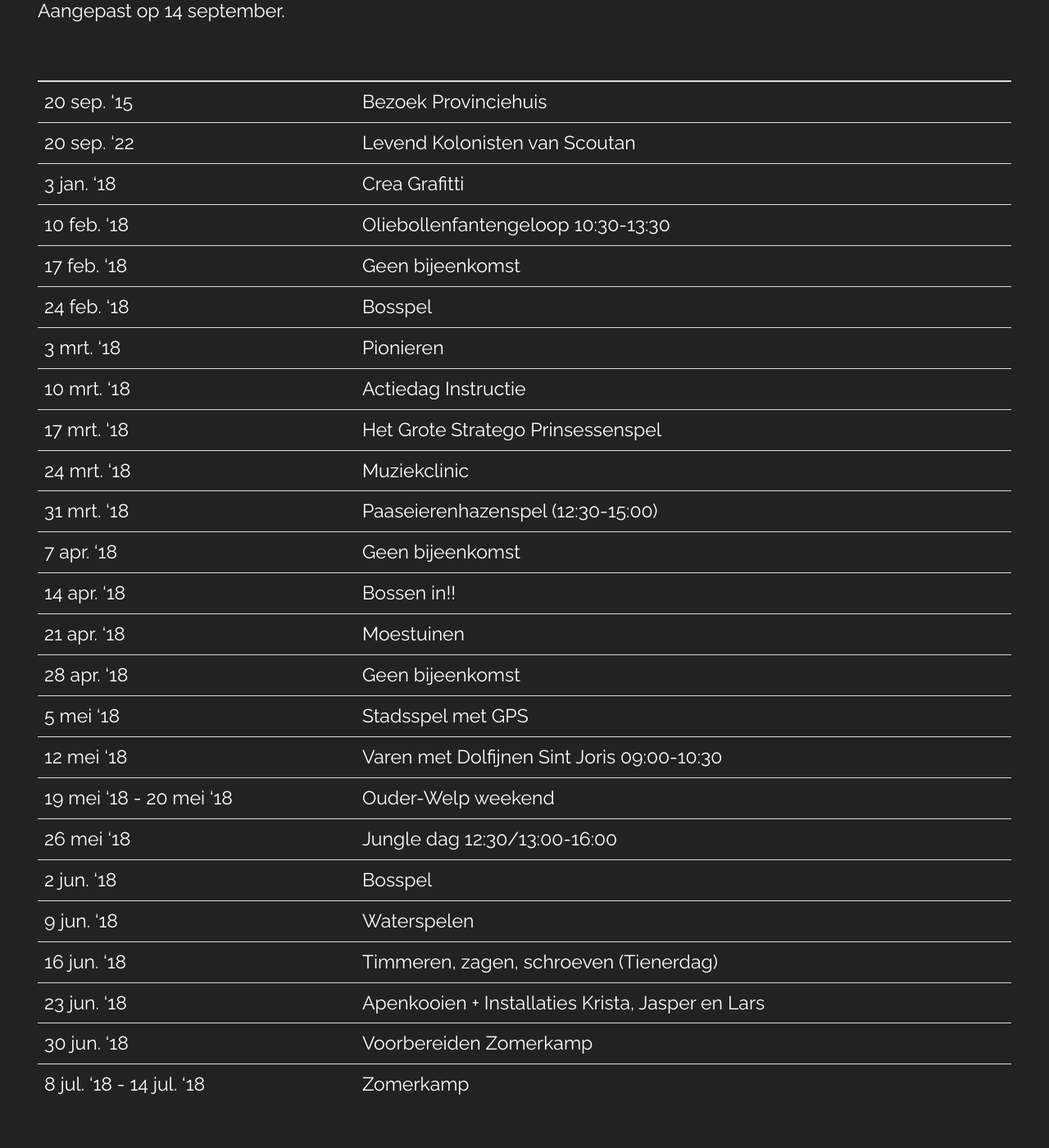
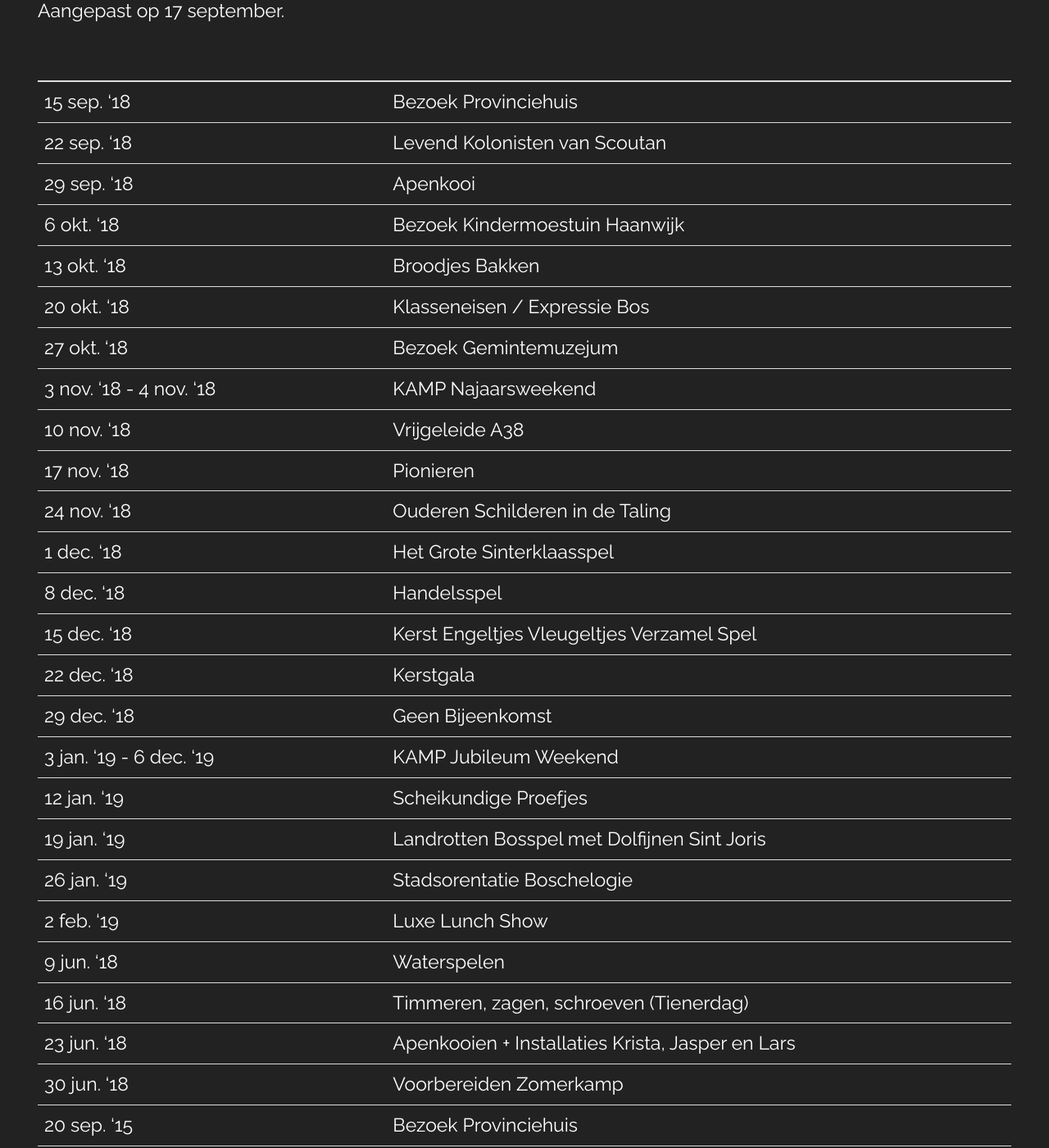
Before and after one commit to nognooitmeegemaakt/website, a Jekyll site: the page built from _agenda/welpen.md, in a window 1280 px wide and 1400 px high, scrolled down 376 px. Shown: the whole window at 82% size. Built offline with Jekyll 4.4.1, drawn with Linux system fonts in a browser that asks for light colours; some web fonts are replaced; some of the changed text lies outside the part shown.

Commit message:
Update welpen.md Agenda through CMS
By Fabrizio Zanin (141.101.77.113)

```diff
--- a/_agenda/welpen.md
+++ b/_agenda/welpen.md
@@ -3,15 +3,40 @@ title: Welpen Programma
 layout: agenda
 category: agenda
 agenda: welpen
-footer: ""
+footer: "_Laatste wijziging 17-09-2018_"
 ---
 
-Welpen Programma van januari - Zomerkamp
+Welpen Programma van september tot januari
 
-Aangepast op 14 september.
+Aangepast op 17 september.
 
 | | |
 |---|---|
+| 15 sep. '18 | Bezoek Provinciehuis |
+| 22 sep. '18 | Levend Kolonisten van Scoutan |
+| 29 sep. '18 | Apenkooi |
+| 6 okt. '18 | Bezoek Kindermoestuin Haanwijk |
+| 13 okt. '18 | Broodjes Bakken |
+| 20 okt. '18 | Klasseneisen / Expressie Bos |
+| 27 okt. '18 | Bezoek Gemintemuzejum |
+| 3 nov. '18 - 4 nov. '18 | KAMP Najaarsweekend |
+| 10 nov. '18 | Vrijgeleide A38 |
+| 17 nov. '18 | Pionieren |
+| 24 nov. '18 | Ouderen Schilderen in de Taling |
+| 1 dec. '18 | Het Grote Sinterklaasspel |
+| 8 dec. '18 | Handelsspel |
+| 15 dec. '18 | Kerst Engeltjes Vleugeltjes Verzamel Spel |
+| 22 dec. '18 | Kerstgala |
+| 29 dec. '18 | Geen Bijeenkomst |
+| 3 jan. '19 - 6 dec. '19 | KAMP Jubileum Weekend |
+| 12 jan. '19 | Scheikundige Proefjes |
+| 19 jan. '19 | Landrotten Bosspel met Dolfijnen Sint Joris |
+| 26 jan. '19 | Stadsorentatie Boschelogie |
+| 2 feb. '19 | Luxe Lunch Show |
+| 9 jun. '18 | Waterspelen |
+| 16 jun. '18 | Timmeren, zagen, schroeven (Tienerdag) |
+| 23 jun. '18 | Apenkooien + Installaties Krista, Jasper en Lars |
+| 30 jun. '18 | Voorbereiden Zomerkamp |
 | 20 sep. '15 | Bezoek Provinciehuis |
 | 20 sep. '22 | Levend Kolonisten van Scoutan |
 | 3 jan. '18 | Crea Grafitti |
```
Also changed, not shown: other parts of _agenda/welpen.md (+2 -0 lines).
